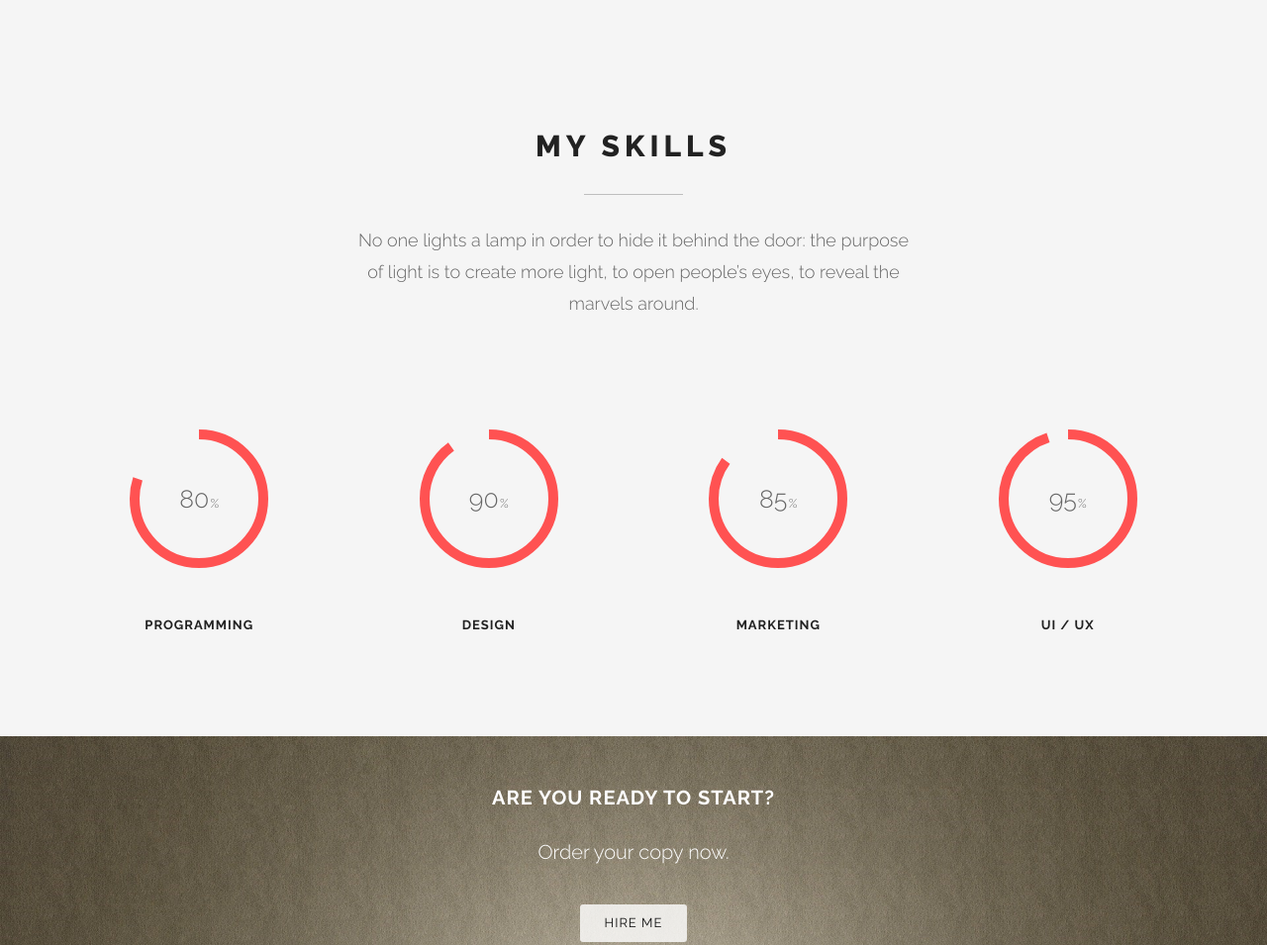
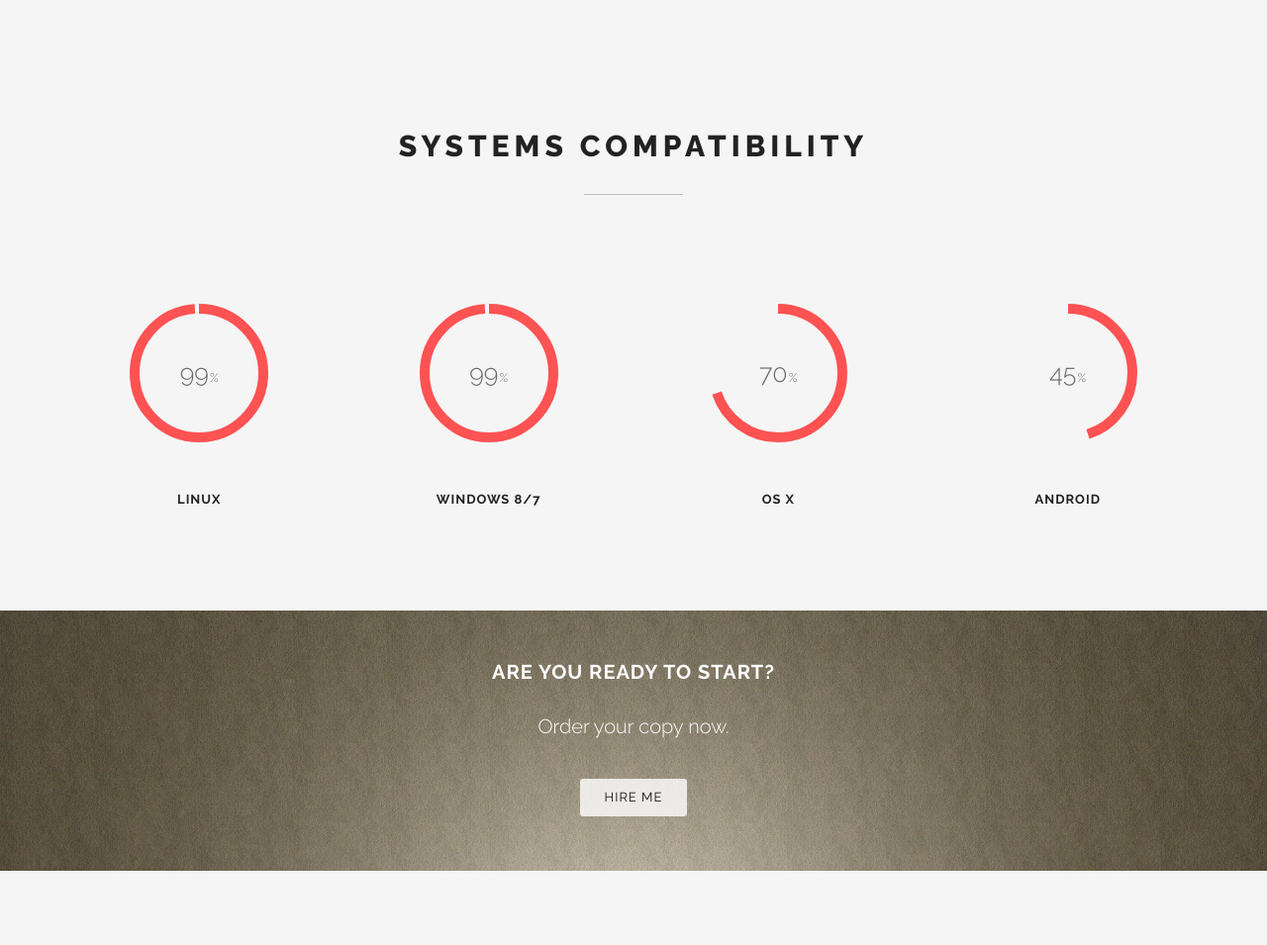
Before and after one commit to merzak7/IOSeven, a plain HTML site: page index.html in a window 1280 px wide. Shown: the part 1660-2615 px from the top of the page at 99% size. Drawn offline with Linux system fonts and the light colour scheme.

Commit message:
Update index.html

```diff
--- a/index.html
+++ b/index.html
@@ -73,7 +73,7 @@
 						<li><a href="#home">Home</a></li>
 						<li><a href="#services">About</a></li>
                         <!--<li><a href="#portfolio">Works</a></li>-->
-                        <li><a href="#skills">Skills</a></li>
+                        <li><a href="#skills">Systems compatibility</a></li>
 						<li><a href="#testimonials">Testimonials</a></li>
 						<li><a href="#contact">Contact</a></li>
 					</ul>
@@ -308,10 +308,10 @@
                         <div class="col-sm-6 col-sm-offset-3">
 
                             <div class="pfblock-header wow fadeInUp">
-                                <h2 class="pfblock-title">My Skills</h2>
+                                <h2 class="pfblock-title">Systems compatibility</h2>
                                 <div class="pfblock-line"></div>
                                 <div class="pfblock-subtitle">
-                                    No one lights a lamp in order to hide it behind the door: the purpose of light is to create more light, to open people’s eyes, to reveal the marvels around.
+
                                 </div>
                             </div>
 
@@ -320,28 +320,28 @@
                     </div><!-- .row -->
 
 					<div class="col-sm-6 col-md-3 text-center">
-						<span data-percent="80" class="chart easyPieChart" style="width: 140px; height: 140px; line-height: 140px;">
-                            <span class="percent">80</span>
+						<span data-percent="99" class="chart easyPieChart" style="width: 140px; height: 140px; line-height: 140px;">
+                            <span class="percent">99</span>
                         </span>
-						<h3 class="text-center">Programming</h3>
+						<h3 class="text-center">Linux</h3>
 					</div>
 					<div class="col-sm-6 col-md-3 text-center">
-						<span data-percent="90" class="chart easyPieChart" style="width: 140px; height: 140px; line-height: 140px;">
-                            <span class="percent">90</span>
+						<span data-percent="99" class="chart easyPieChart" style="width: 140px; height: 140px; line-height: 140px;">
+                            <span class="percent">99</span>
                         </span>
-						<h3 class="text-center">Design</h3>
+						<h3 class="text-center">Windows 8/7</h3>
 					</div>
 					<div class="col-sm-6 col-md-3 text-center">
-						<span data-percent="85" class="chart easyPieChart" style="width: 140px; height: 140px; line-height: 140px;">
-                            <span class="percent">85</span>
+						<span data-percent="70" class="chart easyPieChart" style="width: 140px; height: 140px; line-height: 140px;">
+                            <span class="percent">70</span>
                         </span>
-						<h3 class="text-center">Marketing</h3>
+						<h3 class="text-center">OS X</h3>
 					</div>
 					<div class="col-sm-6 col-md-3 text-center">
-						<span data-percent="95" class="chart easyPieChart" style="width: 140px; height: 140px; line-height: 140px;">
-                            <span class="percent">95</span>
+						<span data-percent="45" class="chart easyPieChart" style="width: 140px; height: 140px; line-height: 140px;">
+                            <span class="percent">45</span>
                         </span>
-						<h3 class="text-center">UI / UX</h3>
+						<h3 class="text-center">Android</h3>
 					</div>
 
 				</div><!--End row -->
```
